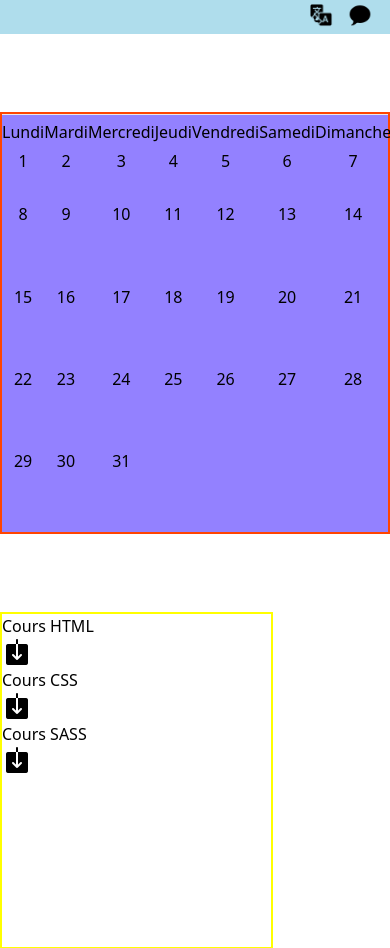
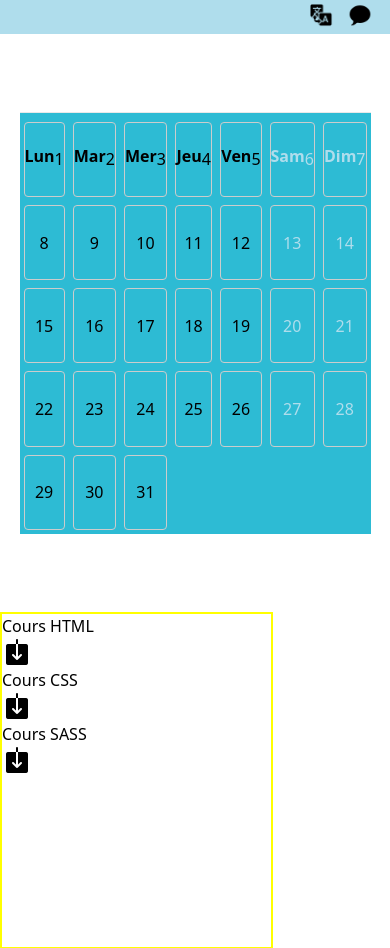
Before and after one commit to SoleneVandercruyssen/Projet2, a PHP site: page /plateforme.html in a window 390 px wide. Shown: the part 71-1019 px from the top of the page. Run offline with PHP 8.4, Linux system fonts and the light colour scheme; style sheets or scripts are compiled from the project's sources.

Commit message:
docs: calendar

```diff
--- a/JS/plateforme.js
+++ b/JS/plateforme.js
@@ -16,9 +16,19 @@ for (let day = 1; day <= 31; day++){
   * Demande de retourner les jours de la semaine
   */
 function getNameDay(day) {
-    const days = ["Lundi", "Mardi", "Mercredi", "Jeudi", "Vendredi", "Samedi", "Dimanche"];
+    const days = ["Lun", "Mar", "Mer", "Jeu", "Ven", "Sam", "Dim"];
     return days[(day - 1) % 7];
 }
+
+
+
+// // Affiche la ligne des jours de la semaine
+// const days = ["Lun", "Mar", "Mer", "Jeu", "Ven", "Sam", "Dim"];
+// for (let i = 0; i < days.length; i++) {
+//     calendar.innerHTML += `<div class="name">${days[i]}</div>`;
+// }
+
+
 
 // Variable "name" vide
   let name = "";
@@ -38,7 +48,4 @@ if (day <= 7) {
 
     }
   );
-
-
-
   }
--- a/plateforme.css
+++ b/plateforme.css
@@ -122,9 +122,9 @@ nav a:hover{
 /* ! Main */
 
 #calendar{
-    width: 100%;
+    width: 90%;
     height: 50vh;
-    border: 2px solid orangered;
+    margin-left: 5%;
     margin-top: 20%;
     margin-bottom: 20%;
 }
@@ -141,25 +141,34 @@ nav a:hover{
     grid-template-columns: repeat(7, 1fr);
     /* 5 lignes */
     grid-template-rows: repeat(5, 1fr);
-    background-color: #9381FF;
+    background-color: #2DBBD4;
     height: 100%;
+    width: 100%;
 }
 
 
 .name{
     padding-bottom: 5px;
+    margin-bottom: 3%;
+    font-weight: bold;
 }
 
-.days{
-    background: #fff;
-    margin: 2px;
+.day{
+    background: #2DBBD4;
+    margin: 4px;
     border-radius: 4px;
-    padding: 8px;
-    color: #333;
+    padding: 6px 0;
+    color: #000000;
+    border: 1px solid #ccc;
+    box-sizing: border-box;
+    /* aspect-ratio: 2 / 2; chaque case sera carrée */
+    display: flex;
+    align-items: center;
+    justify-content: center;
 }
 
-.weekends{
-    color : #2DBBD4;
+.weekend{
+    color : #afddec;
 }
 
 .selected{
```
